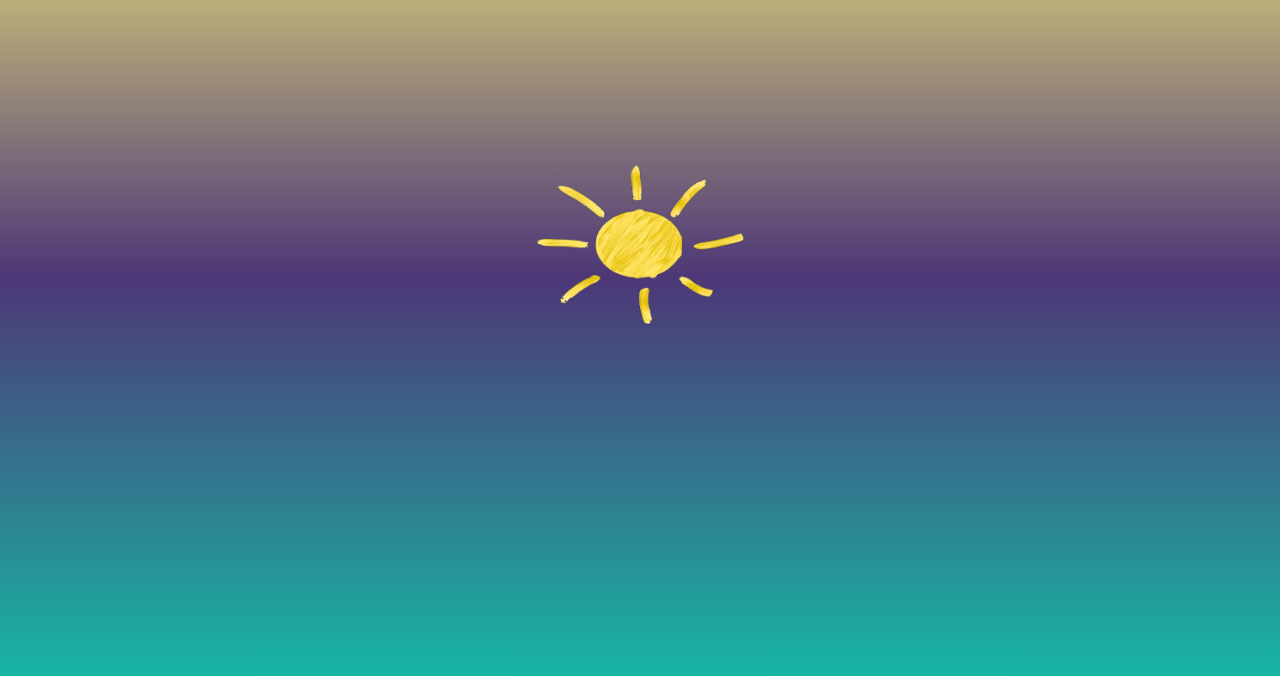
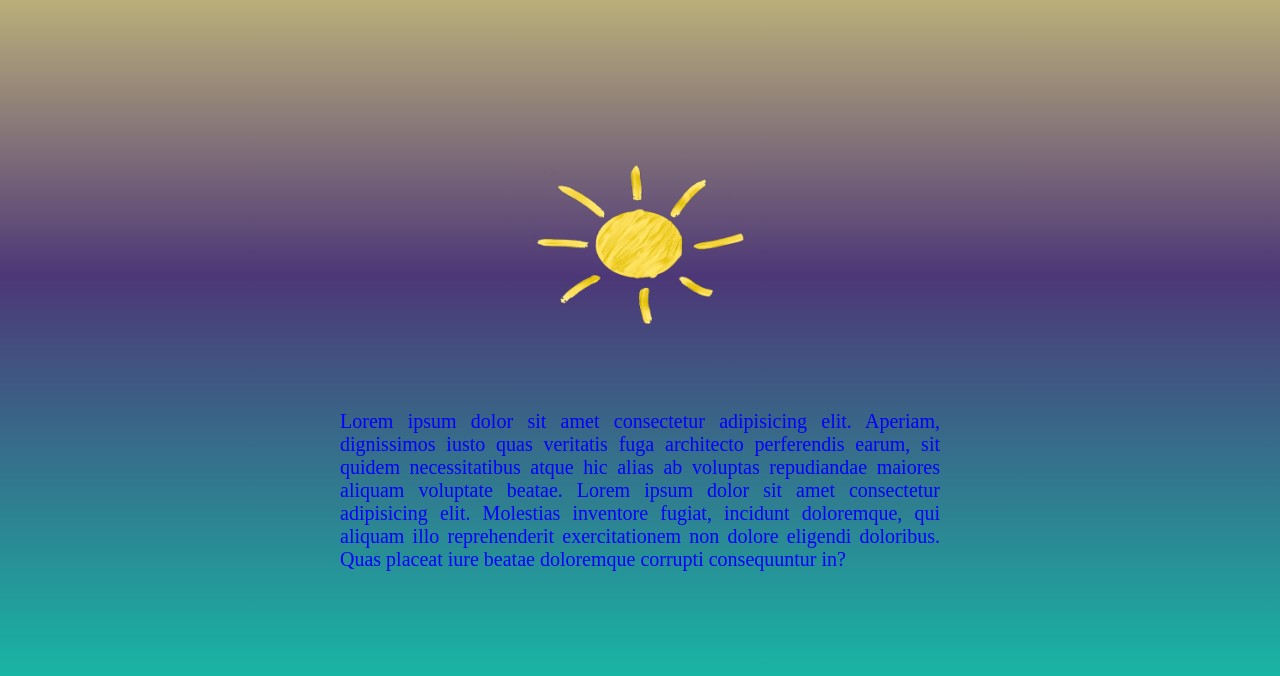
Before and after one commit to Kateryna-programmer/homework_7_git, a plain HTML site: page pages/new-page.html in a window 1280 px wide. Shown: the part 124-800 px from the top of the page. Drawn offline with Linux system fonts and the light colour scheme.

Commit message:
add text to new page

```diff
--- a/pages/new-page.html
+++ b/pages/new-page.html
@@ -17,6 +17,15 @@
   <div class="image">
     <img class="image__pic" src="../image/sun.png" alt="sun">
   </div>
+
+  <div class="text">
+    <p class="text__text"> Lorem ipsum dolor sit amet consectetur adipisicing elit. Aperiam, dignissimos iusto quas
+      veritatis fuga architecto
+      perferendis earum, sit quidem necessitatibus atque hic alias ab voluptas repudiandae maiores aliquam voluptate
+      beatae. Lorem ipsum dolor sit amet consectetur adipisicing elit. Molestias inventore fugiat, incidunt doloremque,
+      qui aliquam illo reprehenderit exercitationem non dolore eligendi doloribus. Quas placeat iure beatae doloremque
+      corrupti consequuntur in?</p>
+  </div>
 </body>
 
 </html>
```
